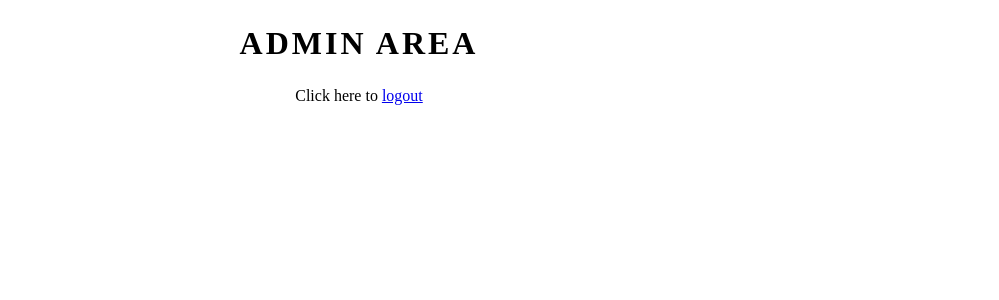
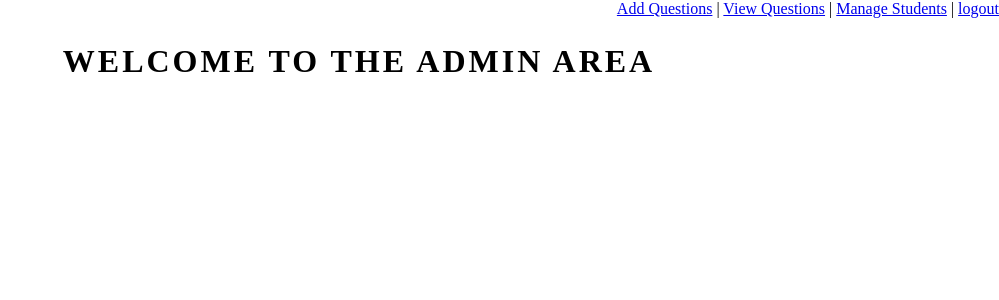
Before and after one commit to williamajayi/wsp, a Flask app: page /admin in a window 1280 px wide. Shown: the top 300 px of the page, without its empty margins (281-1280 px from the left). Run offline with Flask 2, Linux system fonts and the light colour scheme; the visitor is signed in with stand-in values (Sample User, id 1).

Commit message:
cosmetic changes

```diff
--- a/main.py
+++ b/main.py
@@ -182,6 +182,15 @@ def logout():
     session['loggedIn'] = False
     return redirect(url_for('login', loggedout = "true"))
 
+@app.route('/admin/logout')
+def adminLogout():
+    # return to login page if user is not logged in, you can't log out if you're not logged in
+    if not session.get('adminLogin'):
+        return redirect(url_for('adminLogin'))
+
+    session['adminLogin'] = False
+    return redirect(url_for('adminLogin', loggedout = "true"))
+
 @app.route('/login', methods=['GET', 'POST'])
 def login():
     # get the log in state and redirect to the index page if true
--- a/templates/add_question.html
+++ b/templates/add_question.html
@@ -10,6 +10,9 @@
 </head>
 
 <body>
+	<div>
+		<p align="right"><a href="/admin">Index</a> | <a href="/admin/logout">logout</a></p>
+	</div>
 
 	<div id="page-wrap">
 		<center>
--- a/templates/admin_index.html
+++ b/templates/admin_index.html
@@ -10,13 +10,13 @@
 </head>
 
 <body>
-
+	<div>
+		<p align="right"><a href="/admin/post">Add Questions</a> | <a href="/admin/view">View Questions</a> | <a href="/admin/students">Manage Students</a> | <a href="/admin/logout">logout</a></p>
+	</div>
 	<div>
 
 		<center>
-			<h1>Admin Area</h1>
-
-			<p>Click here to <a href="logout">logout</a></p>
+			<h1>Welcome to the admin area</h1>
 
 		</center>
 		</div>
--- a/templates/view_questions.html
+++ b/templates/view_questions.html
@@ -10,9 +10,11 @@
 </head>
 
 <body>
+	<div>
+		<p align="right" id="page-wrap"><a href="/admin">Index</a> | <a href="/admin/logout">logout</a></p>
+	</div>
 
 	<div>
-
 	  <center><h1>Question Bank ({{ questions|length }})</h1>
 <form action="/admin/view" method="post">
 
--- a/templates/view_students.html
+++ b/templates/view_students.html
@@ -10,6 +10,9 @@
 </head>
 
 <body>
+	<div>
+		<p align="right" id="page-wrap"><a href="/admin">Index</a> | <a href="/admin/logout">logout</a></p>
+	</div>
 
 	<div>
 		<center>
```
